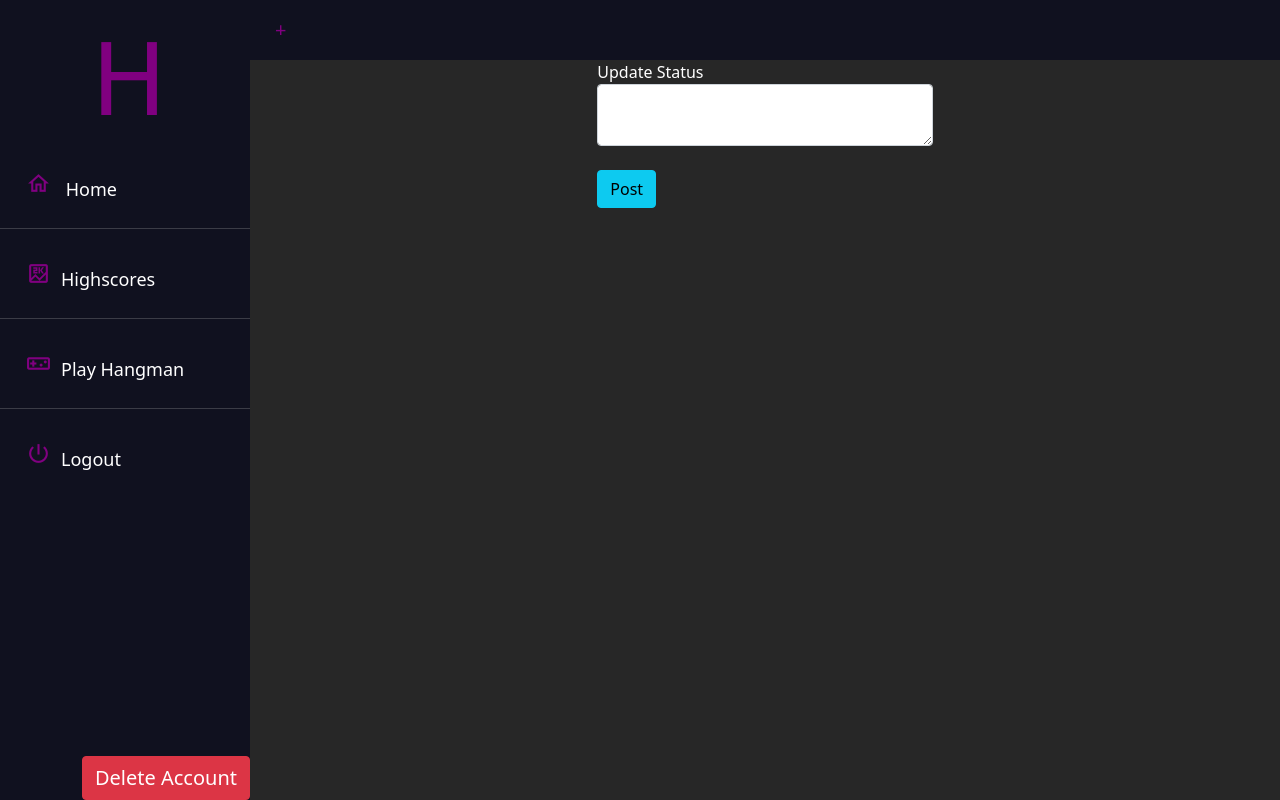
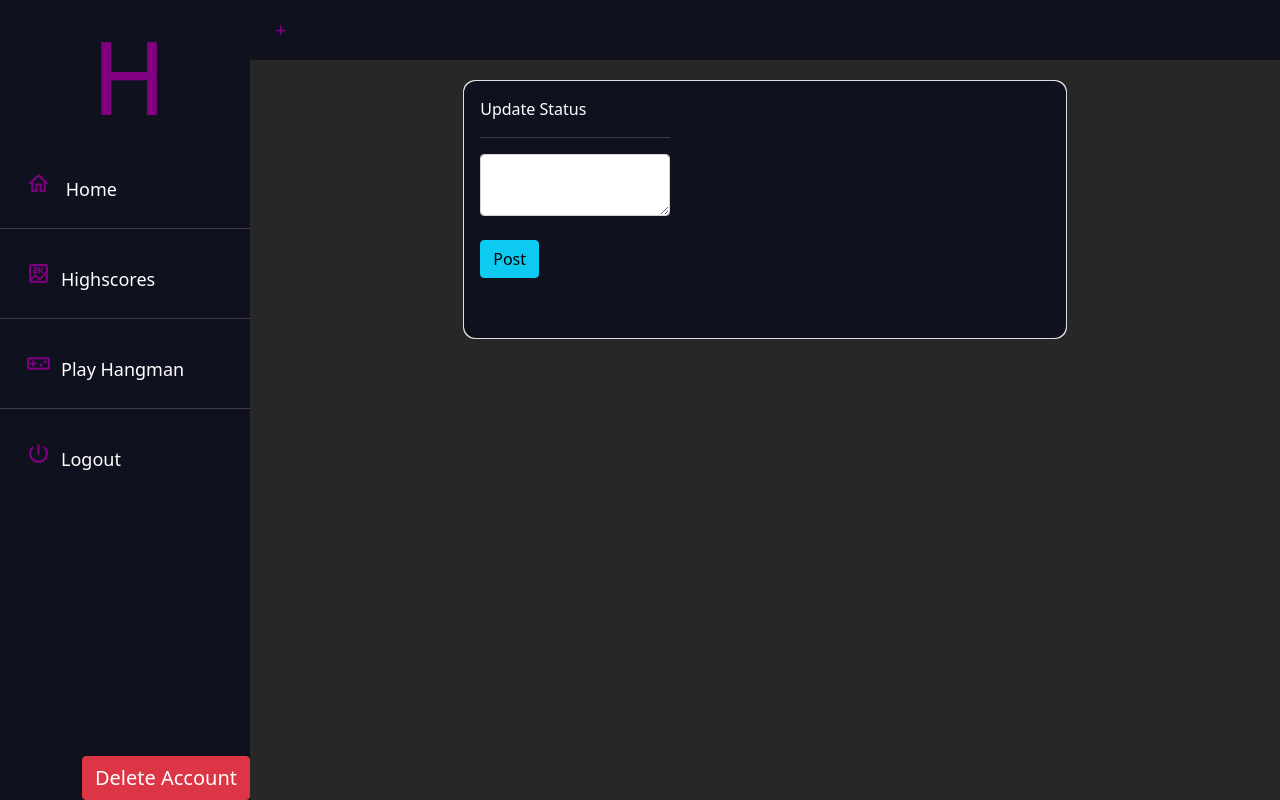
Before and after one commit to goobisanubis21/projectTwo, a website: page public/index.html in a window 1280 px wide. Drawn offline with nearby package versions, Linux system fonts and the light colour scheme; no server answers; a web font is replaced by a local one.

Commit message:
created card for status input

```diff
--- a/public/assets/css/index.css
+++ b/public/assets/css/index.css
@@ -19,12 +19,6 @@ body {
   margin-bottom: 40px;
   font-family:'Franklin Gothic Medium', 'Arial Narrow', Arial, sans-serif;
 }
-
-/* .container-fluid {
-  background-color:  rgb(29, 66, 134);
-  z-index: 1;
-  left: 2
-} */
 
 #status {
     position: relative;
@@ -71,3 +65,12 @@ font-size: 20px;
   color: white;
   border-radius: 12px;
 }
+
+#cardStatus {
+  width: 60%;
+  margin: 20px;
+}
+
+#status-body {
+
+}
--- a/public/index.html
+++ b/public/index.html
@@ -8,7 +8,9 @@
         integrity="sha384-giJF6kkoqNQ00vy+HMDP7azOuL0xtbfIcaT9wjKHr8RbDVddVHyTfAAsrekwKmP1" crossorigin="anonymous">
     <link rel="preconnect" href="https://fonts.gstatic.com">
     <link href="https://fonts.googleapis.com/css2?family=Bungee+Outline&display=swap" rel="stylesheet">
-        <link href="https://fonts.googleapis.com/css?family=Material+Icons|Material+Icons+Outlined|Material+Icons+Two+Tone|Material+Icons+Round|Material+Icons+Sharp" rel="stylesheet">
+    <link
+        href="https://fonts.googleapis.com/css?family=Material+Icons|Material+Icons+Outlined|Material+Icons+Two+Tone|Material+Icons+Round|Material+Icons+Sharp"
+        rel="stylesheet">
     <link rel="stylesheet" href="./assets/css/index.css">
     <link rel="stylesheet" href="./assets/css/navbar.css">
     <title>HangdOut</title>
@@ -20,28 +22,23 @@
 
     <nav class="navbar navbar-custom">
         <div class="container-fluid">
-          <!-- <span class="navbar-brand mb-0 h1">Navbar</span> -->
             <button class="btn btn-outline" id="hideNav">+</button>
         </div>
     </nav>
 
-      <!-- <button class="btn btn-outline" id="hideNav">+</button> -->
-
-    <!-- dont worry i just commented this out for now because im going to figure out where this would look nice placed, itll be back in -->
-    <!-- <div id="descript">
-        <h1 id="welcome">Welcome to HangdOut!</h1>
-        <h4 id="description">Gain points in order to create statuses. If you can solve the advanced hangman puzzles
-            containing words at SAT level difficulty you will be rewarded with the ability to share your thoughts to the
-            application for others to see. Good Luck!</h4>
-    </div> -->
     <div class="container" id="inputArea">
+        <div class="card" id="cardStatus">
+            <div id="status-body" class="card-body">
                 <div class="form-group col-md-4">
                     <label for="statusUpdate" id="updateStatus">Update Status</label>
+                    <hr class="solid">
                     <textarea id="statusUpdate" class="form-control"></textarea>
                     </br>
                     <button class="btn btn-info" id="btnSubmit" type="submit"> Post </button>
                 </div>
                 </br>
+            </div>
+        </div>
     </div>
 
     <div class="container" id="statuses"></div>
```
Lines whose indentation alone changed are shown as unchanged.
